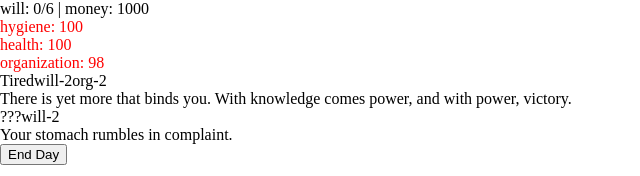
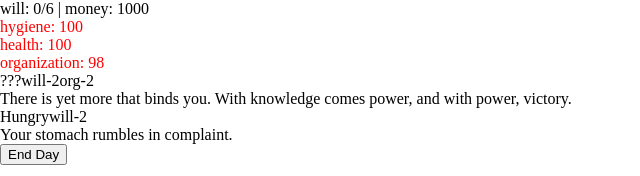
Before and after one commit to jakecoble/thewill, a Vue app: page / in a window 1280 px wide. Shown: the top 176 px of the page, without its empty margins (0-640 px from the left). Built offline with nearby package versions, Linux system fonts and the light colour scheme.

Commit message:
fix hidden mod name rendering

```diff
--- a/src/components/Modifier.vue
+++ b/src/components/Modifier.vue
@@ -1,7 +1,7 @@
 <template functional>
   <li class="modifier">
-    <div v-if="!props.mod.hidden" class="name hidden">???</div>
-    <div v-else class="name">{{ props.mod.display_name }}</div>
+    <div v-if="!props.mod.hidden" class="name">{{ props.mod.display_name }}</div>
+    <div v-else class="name hidden">???</div>
 
     <ul class="statBonuses">
       <li v-if="props.mod.will" class="statBonus">
```
